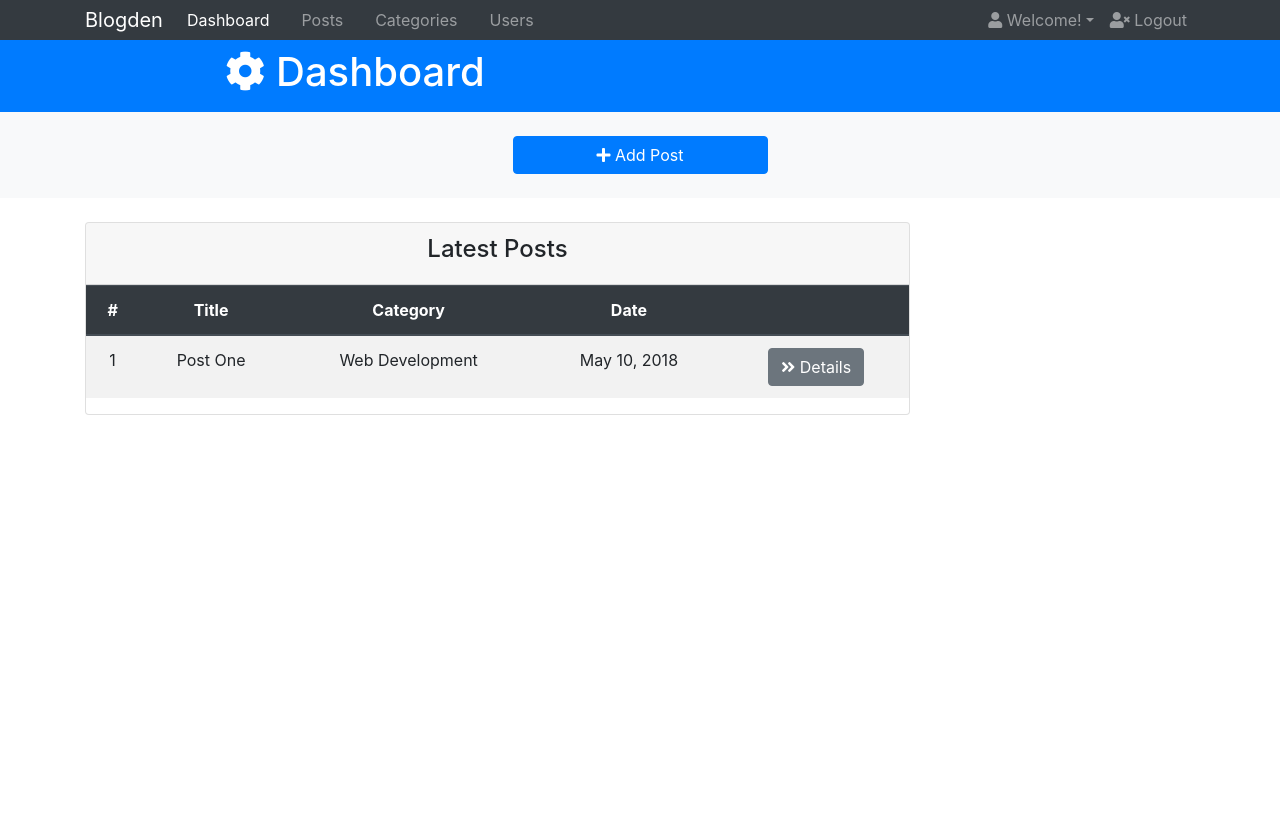
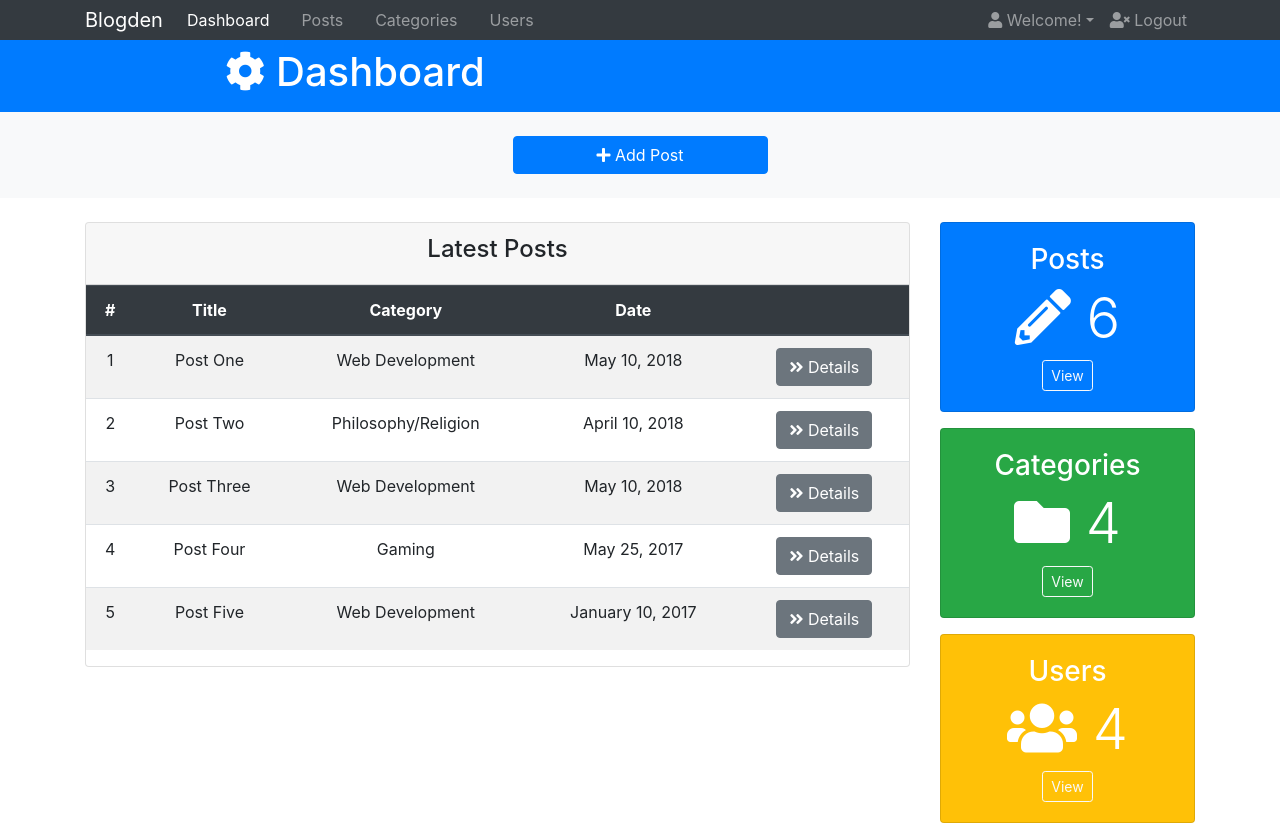
Before and after one commit to SparksFullStack/blogden-react, a React (Create React App) app: page / in a window 1280 px wide. Shown: the top 825 px of the page. Before the commit the page ends 800 px from the top, so only its background shows below. Built offline with nearby package versions, Linux system fonts and the light colour scheme.

Commit message:
finished the dashboard page

```diff
--- a/src/App.js
+++ b/src/App.js
@@ -5,6 +5,7 @@ import NavHeader from './components/NavHeader';
 import Header from './components/Header';
 import Actions from './components/Actions';
 import Posts from './components/Posts';
+import Footer from './components/Footer';
 
 class App extends Component {
   render() {
@@ -14,6 +15,7 @@ class App extends Component {
         <Header />
         <Actions />
         <Posts />
+        <Footer />
       </div>
     );
   }
--- /dev/null
+++ b/src/components/Footer.js
@@ -0,0 +1,24 @@
+import React, { Component } from 'react'
+import {
+    Container,
+    Row,
+    Col
+} from 'reactstrap';
+
+export default class Footer extends Component {
+  render() {
+    return (
+      <footer id="main-footer" className="bg-dark text-white mt-5 py-5">
+        <Container>
+            <Row>
+                <Col>
+                    <p className="lead text-center">
+                        Copyright Sparks Full-Stack &copy; 2018
+                    </p>
+                </Col>
+            </Row>
+        </Container>
+      </footer>
+    )
+  }
+}
--- a/src/components/Posts.js
+++ b/src/components/Posts.js
@@ -5,6 +5,7 @@ import {
     Col,
     Card,
     CardHeader,
+    CardBody,
     Table,
     Button,
 
@@ -43,12 +44,84 @@ export default class Posts extends Component {
                                         </Button>
                                     </td>
                                 </tr>
+                                <tr>
+                                    <td>2</td>
+                                    <td>Post Two</td>
+                                    <td>Philosophy/Religion</td>
+                                    <td>April 10, 2018</td>
+                                    <td>
+                                        <Button color="secondary" href="/details">
+                                            <i className="fas fa-angle-double-right"></i> Details
+                                        </Button>
+                                    </td>
+                                </tr>
+                                <tr>
+                                    <td>3</td>
+                                    <td>Post Three</td>
+                                    <td>Web Development</td>
+                                    <td>May 10, 2018</td>
+                                    <td>
+                                        <Button color="secondary" href="/details">
+                                            <i className="fas fa-angle-double-right"></i> Details
+                                        </Button>
+                                    </td>
+                                </tr>
+                                <tr>
+                                    <td>4</td>
+                                    <td>Post Four</td>
+                                    <td>Gaming</td>
+                                    <td>May 25, 2017</td>
+                                    <td>
+                                        <Button color="secondary" href="/details">
+                                            <i className="fas fa-angle-double-right"></i> Details
+                                        </Button>
+                                    </td>
+                                </tr>
+                                <tr>
+                                    <td>5</td>
+                                    <td>Post Five</td>
+                                    <td>Web Development</td>
+                                    <td>January 10, 2017</td>
+                                    <td>
+                                        <Button color="secondary" href="/details">
+                                            <i className="fas fa-angle-double-right"></i> Details
+                                        </Button>
+                                    </td>
+                                </tr>
                             </tbody>
                         </Table>
                     </Card>
                 </Col>
-                <Col md="9">
+                <Col md="3">
+                    <Card className="text-center bg-primary text-white mb-3">
+                        <CardBody>
+                            <h3>Posts</h3>
+                            <h4 className="display-4">
+                                <i className="fas fa-pencil-alt"></i> 6
+                            </h4>
+                            <Button href="/posts" size="sm" outline color="light">View</Button>
+                        </CardBody>
+                    </Card>
 
+                    <Card className="text-center bg-success text-white mb-3">
+                        <CardBody>
+                            <h3>Categories</h3>
+                            <h4 className="display-4">
+                                <i className="fas fa-folder"></i> 4
+                            </h4>
+                            <Button href="/categories" size="sm" outline color="light">View</Button>
+                        </CardBody>
+                    </Card>
+
+                    <Card className="text-center bg-warning text-white mb-3">
+                        <CardBody>
+                            <h3>Users</h3>
+                            <h4 className="display-4">
+                                <i className="fas fa-users"></i> 4
+                            </h4>
+                            <Button href="/posts" size="sm" outline color="light">View</Button>
+                        </CardBody>
+                    </Card>
                 </Col>
             </Row>
         </Container>
```
